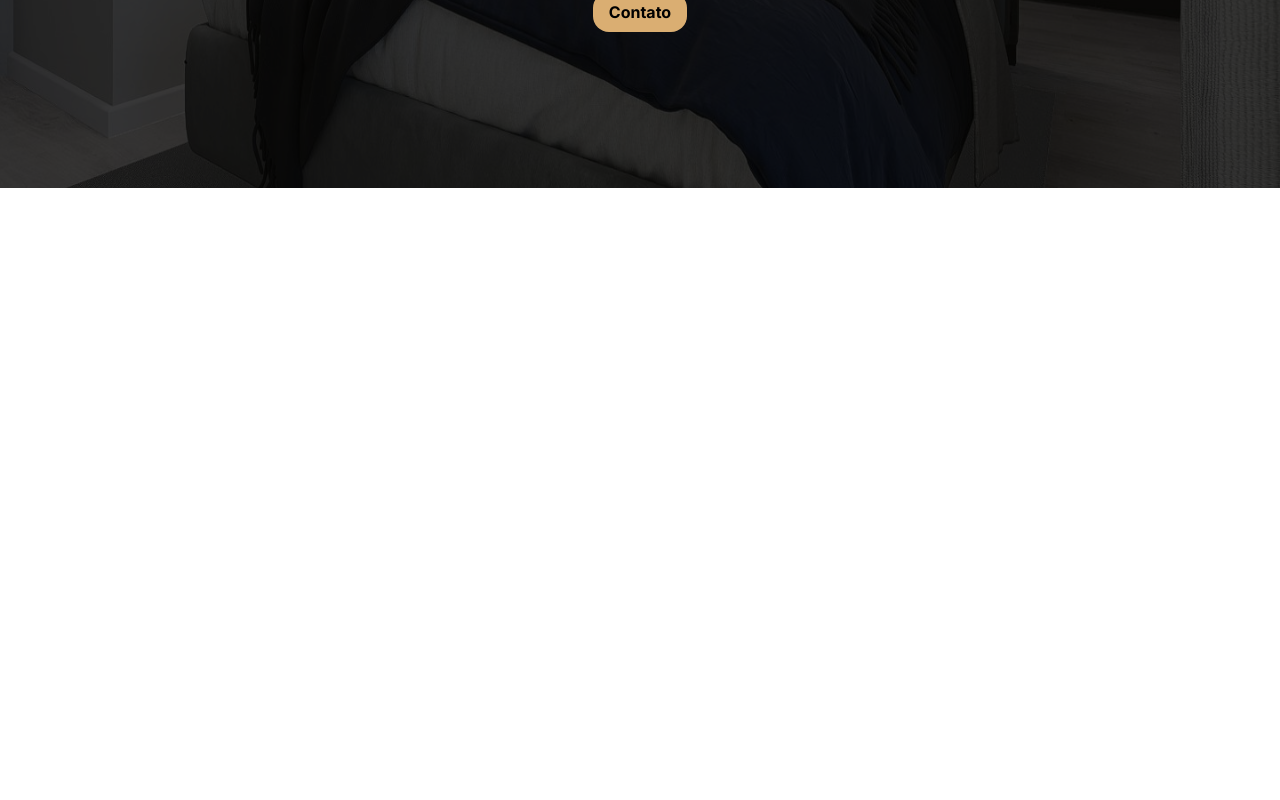
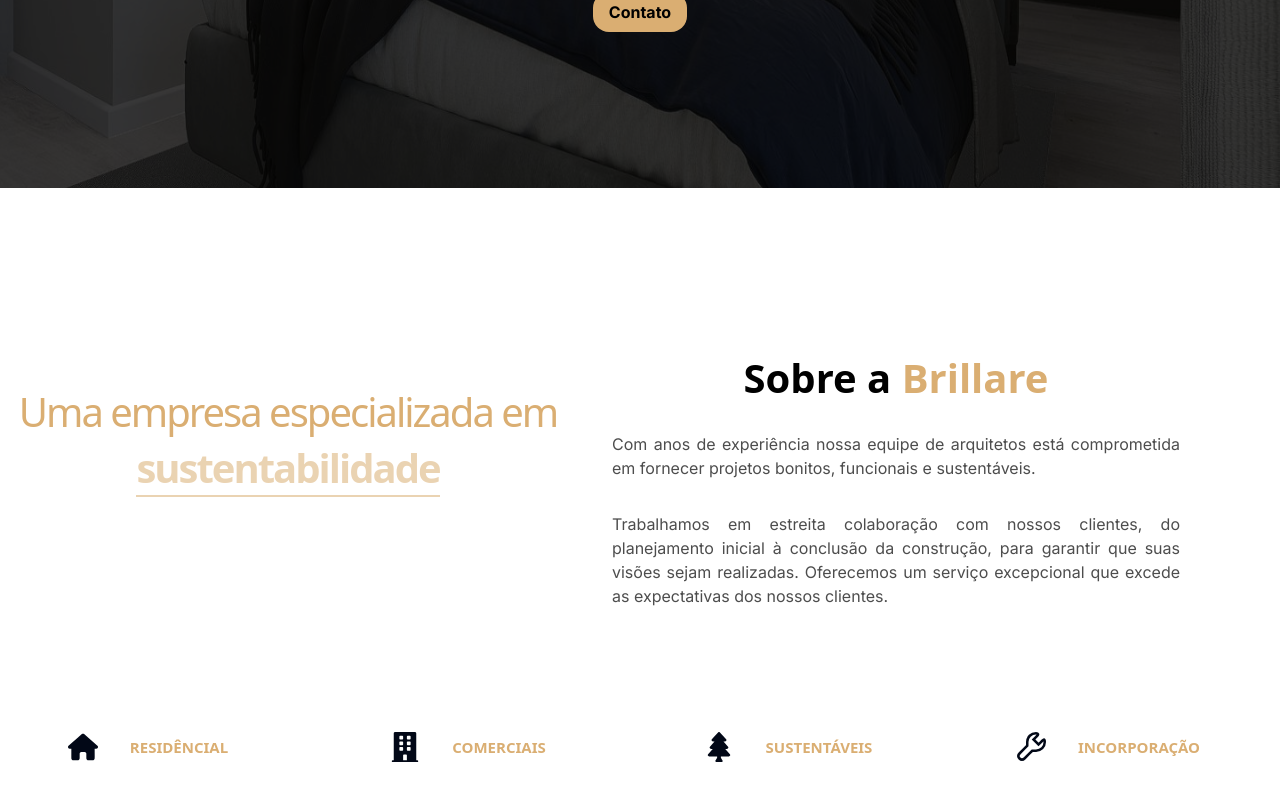
Before and after one commit to GabrielMarcC/landing-page, a Next.js app: page / in a window 1280 px wide. Shown: the part 788-1588 px from the top of the page. Before the commit the page ends 1072 px from the top, so only its background shows below. Built offline with nearby package versions, Linux system fonts and the light colour scheme.

Commit message:
feat: section about created

```diff
--- a/src/app/page.tsx
+++ b/src/app/page.tsx
@@ -1,35 +1,13 @@
-import { Button } from "@/components/ui/button";
+import { AboutSection } from "@/features/about";
+import { HomeSection } from "@/features/home";
 import { Menu } from "@/features/menu";
-import { ContainerContent } from "@/features/menu/components/container-content";
 
 export default function Home() {
   return (
     <main className="flex w-full h-screen flex-col items-center justify-between absolute">
       <Menu />
-      <section className="w-full min-h-screen  flex justify-center items-center bg-main bg-cover bg-center bg-no-repeat bg-[rgba(0,0,0,0.4)]">
-        <div className="bg-[rgba(0,0,0,0.75)] w-full h-full">
-          <div className="z-40 w-[100%] h-full  flex flex-col justify-center items-center relative top-[0rem] lg:top-[6rem]">
-            <div className="w-full flex flex-col lg:flex-row justify-center items-center">
-              <h1 className="uppercase text-left text-[20px]  lg:text-center lg:text-[30px] text-gold font-bold px-11    truncate whitespace-normal">
-                design que inspira, espaços que encantam: sua visao, nossa arte.
-              </h1>
-            </div>
-            <ContainerContent>
-              <p className="text-center  p-7 pt-[10rem] text-white text-[15px] font-medium">
-                Com cada projeto, criamos não apenas espaços físicos, mas também
-                o lar de memórias que durarão para sempre!
-              </p>
-
-              <Button
-                variant="outline"
-                className="bg-gold  border-none rounded-2xl text-gold md:flex lg:flex lg:items-center  font-bold text-[16px] text-black hover:bg-black hover:text-white hover:transform"
-              >
-                Contato
-              </Button>
-            </ContainerContent>
-          </div>
-        </div>
-      </section>
+      <HomeSection />
+      <AboutSection />
     </main>
   );
 }
--- /dev/null
+++ b/src/data/mock-data.tsx
@@ -0,0 +1,19 @@
+import {
+  BuildingIcon,
+  FaHouseUserIcon,
+  FaTreeIcon,
+  GrConfigureIcon,
+} from "@/icons";
+import { ReactNode } from "react";
+
+export interface AboutData {
+  icon: ReactNode;
+  title: string;
+}
+
+export const aboutData: AboutData[] = [
+  { icon: <FaHouseUserIcon />, title: "residêncial" },
+  { icon: <BuildingIcon />, title: "comerciais" },
+  { icon: <FaTreeIcon />, title: "sustentáveis" },
+  { icon: <GrConfigureIcon />, title: "incorporação" },
+];
--- /dev/null
+++ b/src/features/about/components/categories.tsx
@@ -0,0 +1,14 @@
+import { AboutData } from "@/data/mock-data";
+
+export const Categories = ({ icon, title }: AboutData) => {
+  return (
+    <div className="w-full pt-10">
+      <div className="w-full gap-2 flex lg:flex-row flex-col justify-center items-center">
+        {icon}
+        <span className="text-[15px] font-sans text-gold uppercase font-semibold p-6">
+          {title}
+        </span>
+      </div>
+    </div>
+  );
+};
--- /dev/null
+++ b/src/features/about/index.tsx
@@ -0,0 +1,37 @@
+import { aboutData } from "@/data/mock-data";
+import { Categories } from "./components/categories";
+import { AnimateWords } from "../menu/components/animate-words";
+
+export const AboutSection = () => {
+  return (
+    <section className="w-full min-h-screen bg-white pt-12">
+      <div className="w-full bg-white flex flex-col lg:flex-row">
+        <div className="w-full lg:w-[45%] flex flex-col  justify-center items-center p-4">
+          <span className="text-[31px] lg:text-[40px] leading-10 text-center tracking-tighter font-sans text-gold">
+            Uma empresa especializada em <AnimateWords />
+          </span>
+        </div>
+        <div className="w-full  lg:w-[50%] lg:px-5 pt-32 flex flex-col justify-center items-center">
+          <span className="text-xl lg:text-[40px] font-sans text-black font-bold pb-6">
+            Sobre a <span className="text-gold">Brillare</span>
+          </span>
+          <p className="text-center lg:text-justify p-4 text-darkgray">
+            Com anos de experiência nossa equipe de arquitetos está comprometida
+            em fornecer projetos bonitos, funcionais e sustentáveis.
+          </p>
+          <p className="text-center p-4 text-darkgray lg:text-justify">
+            Trabalhamos em estreita colaboração com nossos clientes, do
+            planejamento inicial à conclusão da construção, para garantir que
+            suas visões sejam realizadas. Oferecemos um serviço excepcional que
+            excede as expectativas dos nossos clientes.
+          </p>
+        </div>
+      </div>
+      <div className="w-full flex justify-center items-center flex-col lg:flex-row lg:pt-12">
+        {aboutData.map((data, index) => {
+          return <Categories icon={data.icon} title={data.title} key={index} />;
+        })}
+      </div>
+    </section>
+  );
+};
--- /dev/null
+++ b/src/features/home/index.tsx
@@ -0,0 +1,31 @@
+import { ContainerContent } from "../menu/components/container-content";
+import { Button } from "@/components/ui/button";
+
+export const HomeSection = () => {
+  return (
+    <section className="w-full min-h-screen  flex justify-center items-center bg-main bg-cover bg-center bg-no-repeat bg-[rgba(0,0,0,0.4)]">
+      <div className="bg-[rgba(0,0,0,0.75)] w-full h-full">
+        <div className="z-40 w-[100%] h-full  flex flex-col justify-center items-center relative top-[0rem] lg:top-[6rem]">
+          <div className="w-full flex flex-col lg:flex-row justify-center items-center">
+            <h1 className="uppercase text-left text-[20px]  lg:text-center lg:text-[30px] text-gold font-bold px-11    truncate whitespace-normal">
+              design que inspira, espaços que encantam: sua visao, nossa arte.
+            </h1>
+          </div>
+          <ContainerContent>
+            <p className="text-center  p-7 pt-[10rem] text-white text-[15px] font-medium">
+              Com cada projeto, criamos não apenas espaços físicos, mas também o
+              lar de memórias que durarão para sempre!
+            </p>
+
+            <Button
+              variant="outline"
+              className="bg-gold  border-none rounded-2xl text-gold md:flex lg:flex lg:items-center  font-bold text-[16px] text-black hover:bg-black hover:text-white hover:transform"
+            >
+              Contato
+            </Button>
+          </ContainerContent>
+        </div>
+      </div>
+    </section>
+  );
+};
--- /dev/null
+++ b/src/features/menu/components/animate-words.tsx
@@ -0,0 +1,43 @@
+"use client";
+
+import React, { useEffect, useState } from "react";
+import { motion, AnimatePresence } from "framer-motion";
+
+export const AnimateWords = () => {
+  const [words] = useState(["arquitetura", "sustentabilidade", "design"]);
+  const [currentWordIndex, setCurrentWordIndex] = useState(0);
+
+  useEffect(() => {
+    const interval = setInterval(() => {
+      setCurrentWordIndex((prevIndex) => (prevIndex + 1) % words.length);
+    }, 5000);
+
+    return () => clearInterval(interval);
+  }, [words]);
+
+  return (
+    <div className="flex justify-center items-center w-full">
+      <div className="relative w-full flex justify-center text-center items-center h-9">
+        <AnimatePresence>
+          {words.map(
+            (word, index) =>
+              index === currentWordIndex && (
+                <motion.div
+                  key={index}
+                  className="absolute top-0 left-0 w-full p-4"
+                  initial={{ translateY: "100%" }}
+                  animate={{ translateY: "0%" }}
+                  exit={{ translateY: "-100%", transition: { duration: 0.1 } }}
+                  transition={{ duration: 0.5 }}
+                >
+                  <span className="text-4xl lg:text-[40px] text-gold border-b-2 font-bold border-gold w-full animate-pulse">
+                    {word}
+                  </span>
+                </motion.div>
+              )
+          )}
+        </AnimatePresence>
+      </div>
+    </div>
+  );
+};
--- /dev/null
+++ b/src/icons/index.tsx
@@ -0,0 +1,9 @@
+import { FaHouse } from "react-icons/fa6";
+import { FaTree } from "react-icons/fa";
+import { FaBuilding } from "react-icons/fa";
+import { GrConfigure } from "react-icons/gr";
+
+export const FaHouseUserIcon = () => <FaHouse size="30px" />;
+export const FaTreeIcon = () => <FaTree size="30px" />;
+export const BuildingIcon = () => <FaBuilding size="30px" />;
+export const GrConfigureIcon = () => <GrConfigure size="30px" />;
```
